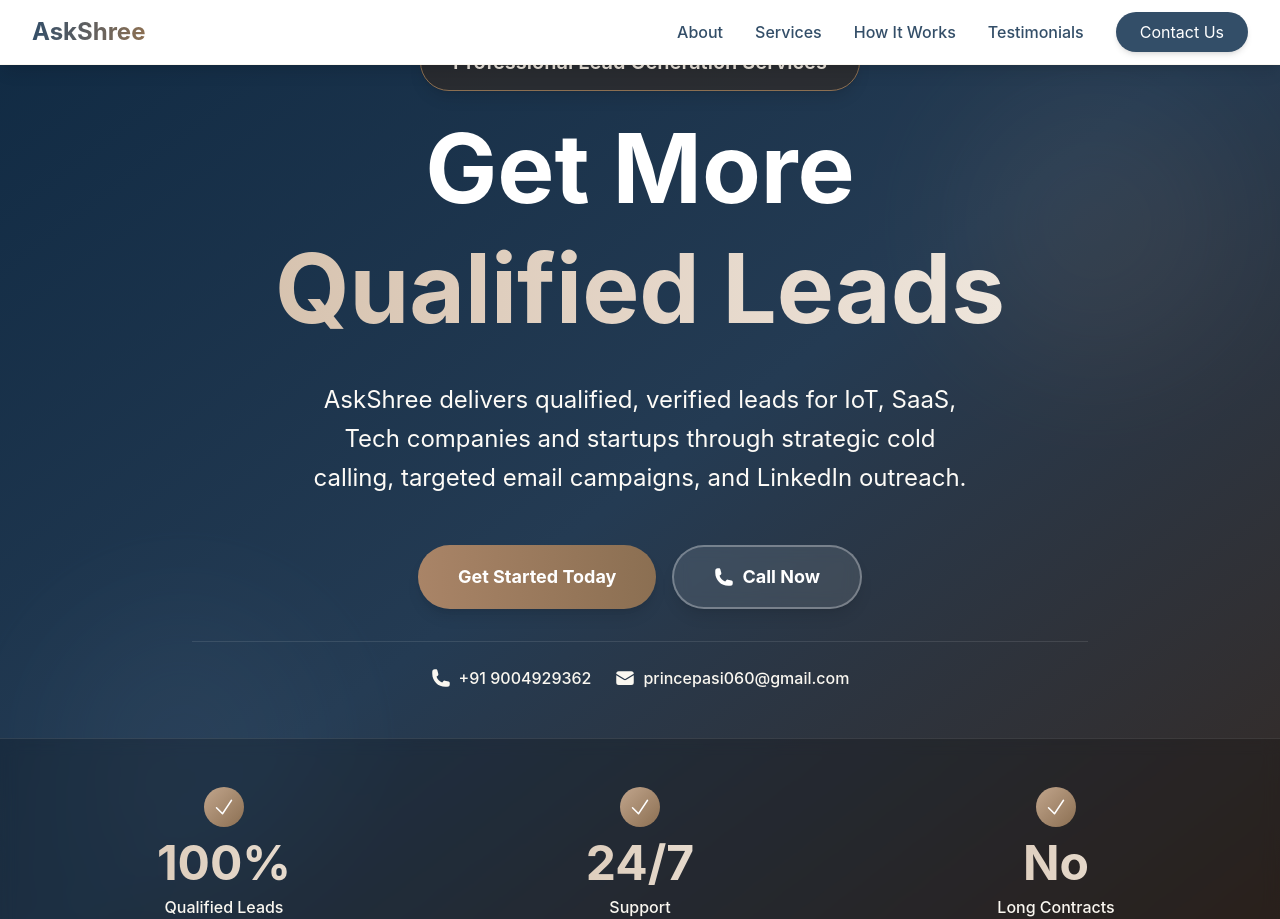
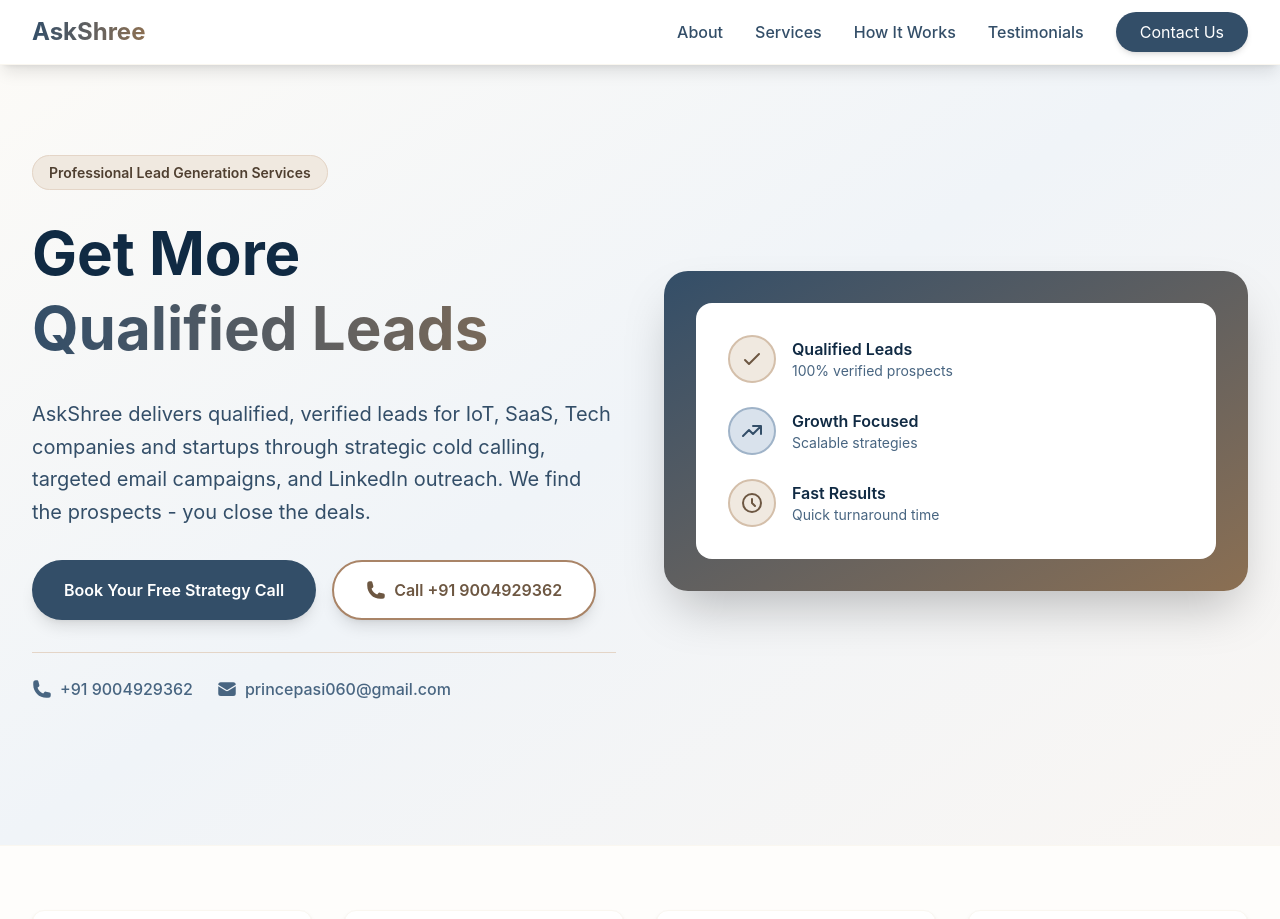
Before and after one commit to Ojas408/askshree-website, a React (Vite) app: page / in a window 1280 px wide. Shown: the top 919 px of the page. Built offline with nearby package versions, Linux system fonts and the light colour scheme.

Commit message:
Refactor Hero component layout and remove stats

```diff
--- a/src/components/Hero.tsx
+++ b/src/components/Hero.tsx
@@ -1,4 +1,4 @@
-import { PhoneIcon, EnvelopeIcon, CheckIcon } from '@heroicons/react/24/solid';
+import { PhoneIcon, EnvelopeIcon } from '@heroicons/react/24/solid';
 
 export default function Hero() {
   const scrollToContact = () => {
@@ -8,104 +8,101 @@
     }
   };
 
-  const stats = [
-    { value: '100%', label: 'Qualified Leads' },
-    { value: '24/7', label: 'Support' },
-    { value: 'No', label: 'Long Contracts' }
-  ];
-
   return (
-    <section id="hero" className="relative min-h-[65vh] md:min-h-screen bg-gradient-to-br from-navy-900 via-navy-800 to-brown-900 flex flex-col overflow-hidden">
-      {/* Background decoration */}
-      <div className="absolute inset-0 opacity-10">
-        <div className="absolute top-20 right-10 w-72 h-72 bg-brown-500 rounded-full blur-3xl"></div>
-        <div className="absolute bottom-20 left-10 w-72 h-72 bg-navy-500 rounded-full blur-3xl"></div>
-      </div>
-
-      {/* Main Content */}
-      <div className="relative flex-1 flex items-center justify-center px-4 sm:px-6 lg:px-8 py-8 md:py-12">
-        <div className="max-w-4xl w-full text-center space-y-6 md:space-y-8">
-          {/* Badge */}
+    <section id="hero" className="pt-20 pb-16 bg-gradient-to-br from-cream-100 via-navy-50 to-brown-50">
+      <div className="max-w-7xl mx-auto px-4 sm:px-6 lg:px-8 py-20">
+        <div className="grid lg:grid-cols-2 gap-12 items-center">
+          {/* Left Column - Text Content */}
+          <div className="space-y-8">
             <div className="inline-block">
-            <span className="bg-brown-900/60 text-brown-100 px-6 md:px-8 py-3 md:py-4 rounded-full text-sm md:text-lg lg:text-xl font-semibold border border-brown-600 backdrop-blur-sm shadow-lg hover:shadow-xl transition-shadow">
+              <span className="bg-brown-100 text-brown-800 px-4 py-2 rounded-full text-sm font-semibold border border-brown-200">
                 Professional Lead Generation Services
               </span>
             </div>
 
-          {/* Headline */}
-          <div className="space-y-3 md:space-y-4">
-            <h1 className="text-5xl md:text-7xl lg:text-8xl font-bold text-white leading-tight">
+            <h1 className="text-5xl md:text-6xl font-bold text-navy-900 leading-tight">
               Get More
-              <span className="block bg-gradient-to-r from-brown-300 via-brown-200 to-brown-100 bg-clip-text text-transparent">
+              <span className="block bg-gradient-to-r from-navy-700 to-brown-600 bg-clip-text text-transparent">
                 Qualified Leads
               </span>
             </h1>
-          </div>
 
-          {/* Subheading */}
-          <p className="text-lg md:text-2xl text-cream-100 leading-relaxed max-w-2xl mx-auto">
-            AskShree delivers qualified, verified leads for IoT, SaaS, Tech companies and startups through strategic cold calling, targeted email campaigns, and LinkedIn outreach.
+            <p className="text-xl text-navy-700 leading-relaxed">
+              AskShree delivers qualified, verified leads for IoT, SaaS, Tech companies and startups through strategic cold calling, targeted email campaigns, and LinkedIn outreach. We find the prospects - you close the deals.
             </p>
 
-          {/* CTA Buttons */}
-          <div className="flex flex-col sm:flex-row gap-4 justify-center pt-4">
+            <div className="flex flex-col sm:flex-row gap-4">
               <button
                 onClick={scrollToContact}
-              className="bg-gradient-to-r from-brown-500 to-brown-600 text-white px-6 py-3 md:px-10 md:py-4 rounded-full font-bold text-lg hover:from-brown-600 hover:to-brown-700 transition-all shadow-lg hover:shadow-xl"
+                className="bg-navy-700 text-white px-8 py-4 rounded-full font-semibold hover:bg-navy-800 transition-all shadow-lg hover:shadow-xl transform hover:-translate-y-0.5"
               >
-              Get Started Today
+                Book Your Free Strategy Call
               </button>
               <a
                 href="tel:9004929362"
-              className="bg-white/10 text-white px-6 py-3 md:px-10 md:py-4 rounded-full font-bold text-lg hover:bg-white/20 transition-all shadow-lg border-2 border-white/30 backdrop-blur-sm flex items-center justify-center gap-2"
+                className="bg-white text-brown-700 px-8 py-4 rounded-full font-semibold hover:bg-cream-50 transition-all shadow-lg border-2 border-brown-500 flex items-center justify-center gap-2"
               >
                 <PhoneIcon className="h-5 w-5" />
-              Call Now
+                Call +91 9004929362
               </a>
             </div>
 
             {/* Contact Info */}
-          <div className="flex flex-col sm:flex-row gap-6 justify-center pt-6 border-t border-white/10">
-            <a href="tel:9004929362" className="flex items-center gap-2 text-cream-200 hover:text-brown-300 transition-colors font-medium">
+            <div className="flex flex-col sm:flex-row gap-6 pt-6 border-t border-brown-200">
+              <a href="tel:9004929362" className="flex items-center gap-2 text-navy-600 hover:text-brown-600 transition-colors font-medium">
                 <PhoneIcon className="h-5 w-5" />
                 <span>+91 9004929362</span>
               </a>
-            <a href="mailto:princepasi060@gmail.com" className="flex items-center gap-2 text-cream-200 hover:text-brown-300 transition-colors font-medium">
+              <a href="mailto:princepasi060@gmail.com" className="flex items-center gap-2 text-navy-600 hover:text-brown-600 transition-colors font-medium">
                 <EnvelopeIcon className="h-5 w-5" />
                 <span>princepasi060@gmail.com</span>
               </a>
             </div>
           </div>
+
+          {/* Right Column - Visual Element */}
+          <div className="relative">
+            <div className="bg-gradient-to-br from-navy-700 to-brown-600 rounded-3xl p-8 shadow-2xl transform hover:scale-105 transition-transform">
+              <div className="bg-white rounded-2xl p-8 space-y-6">
+                <div className="flex items-center gap-4">
+                  <div className="w-12 h-12 bg-brown-100 rounded-full flex items-center justify-center border-2 border-brown-300">
+                    <svg className="w-6 h-6 text-brown-700" fill="none" stroke="currentColor" viewBox="0 0 24 24">
+                      <path strokeLinecap="round" strokeLinejoin="round" strokeWidth={2} d="M5 13l4 4L19 7" />
+                    </svg>
+                  </div>
+                  <div>
+                    <h3 className="font-semibold text-navy-900">Qualified Leads</h3>
+                    <p className="text-sm text-navy-600">100% verified prospects</p>
+                  </div>
                 </div>
 
-      {/* Anchoring Stats at Bottom - hidden on small screens */}
-      <div className="relative border-t border-white/10 bg-black/20 backdrop-blur-sm hidden md:block">
-        <div className="max-w-7xl mx-auto px-4 sm:px-6 lg:px-8 py-12">
-          <div className="grid md:grid-cols-3 gap-8">
-            {stats.map((stat, index) => (
-              <div key={index} className="text-center space-y-2">
-                <div className="flex justify-center mb-3">
-                  <div className="w-10 h-10 bg-gradient-to-br from-brown-400 to-brown-600 rounded-full flex items-center justify-center">
-                    <CheckIcon className="h-6 w-6 text-white" />
+                <div className="flex items-center gap-4">
+                  <div className="w-12 h-12 bg-navy-100 rounded-full flex items-center justify-center border-2 border-navy-300">
+                    <svg className="w-6 h-6 text-navy-700" fill="none" stroke="currentColor" viewBox="0 0 24 24">
+                      <path strokeLinecap="round" strokeLinejoin="round" strokeWidth={2} d="M13 7h8m0 0v8m0-8l-8 8-4-4-6 6" />
+                    </svg>
+                  </div>
+                  <div>
+                    <h3 className="font-semibold text-navy-900">Growth Focused</h3>
+                    <p className="text-sm text-navy-600">Scalable strategies</p>
                   </div>
                 </div>
-                <div className="text-4xl md:text-5xl font-bold text-transparent bg-gradient-to-r from-brown-300 to-brown-100 bg-clip-text">
-                  {stat.value}
+
+                <div className="flex items-center gap-4">
+                  <div className="w-12 h-12 bg-brown-100 rounded-full flex items-center justify-center border-2 border-brown-300">
+                    <svg className="w-6 h-6 text-brown-700" fill="none" stroke="currentColor" viewBox="0 0 24 24">
+                      <path strokeLinecap="round" strokeLinejoin="round" strokeWidth={2} d="M12 8v4l3 3m6-3a9 9 0 11-18 0 9 9 0 0118 0z" />
+                    </svg>
                   </div>
-                <div className="text-cream-200 font-medium">
-                  {stat.label}
-                </div>
-              </div>
-            ))}
+                  <div>
+                    <h3 className="font-semibold text-navy-900">Fast Results</h3>
+                    <p className="text-sm text-navy-600">Quick turnaround time</p>
                   </div>
                 </div>
               </div>
-
-      {/* Scroll indicator */}
-      <div className="absolute bottom-4 left-1/2 transform -translate-x-1/2 animate-bounce">
-        <svg className="w-6 h-6 text-cream-200" fill="none" stroke="currentColor" viewBox="0 0 24 24">
-          <path strokeLinecap="round" strokeLinejoin="round" strokeWidth={2} d="M19 14l-7 7m0 0l-7-7m7 7V3" />
-        </svg>
+            </div>
+          </div>
+        </div>
       </div>
     </section>
   );
```
Lines whose indentation alone changed are shown as unchanged.
